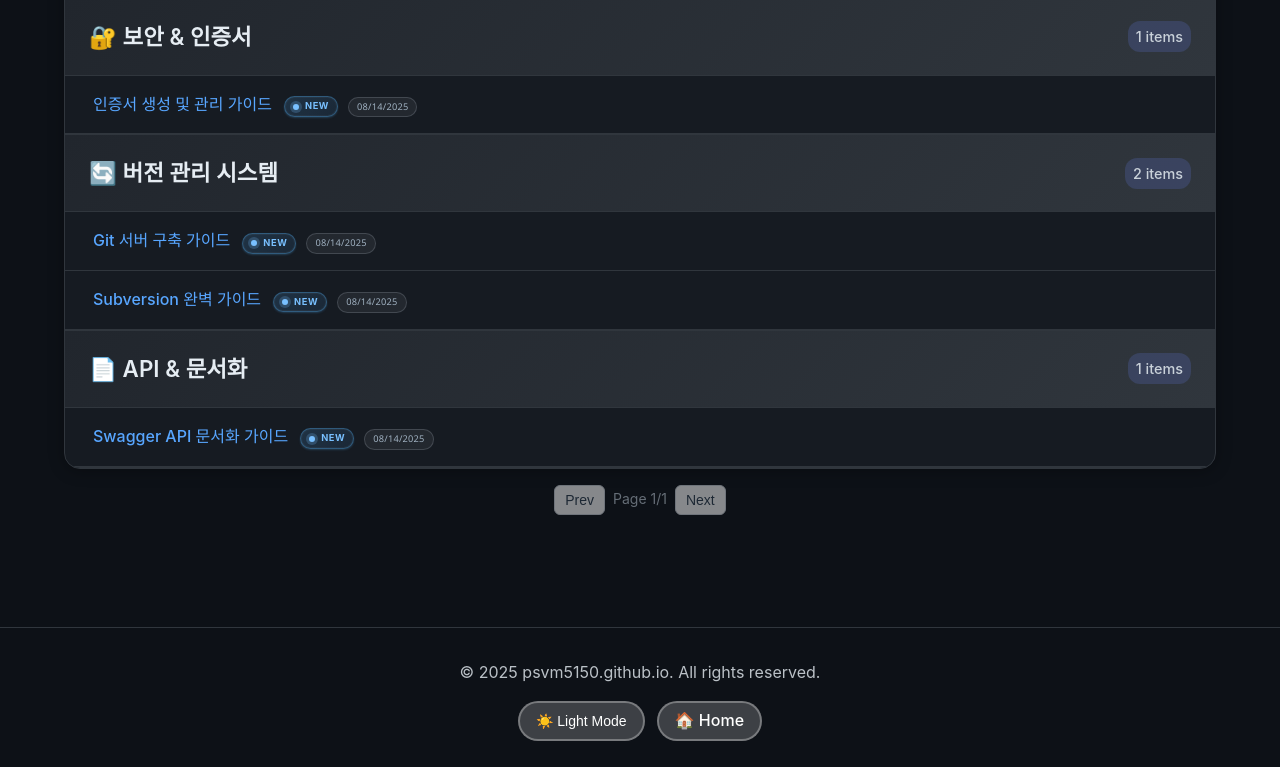
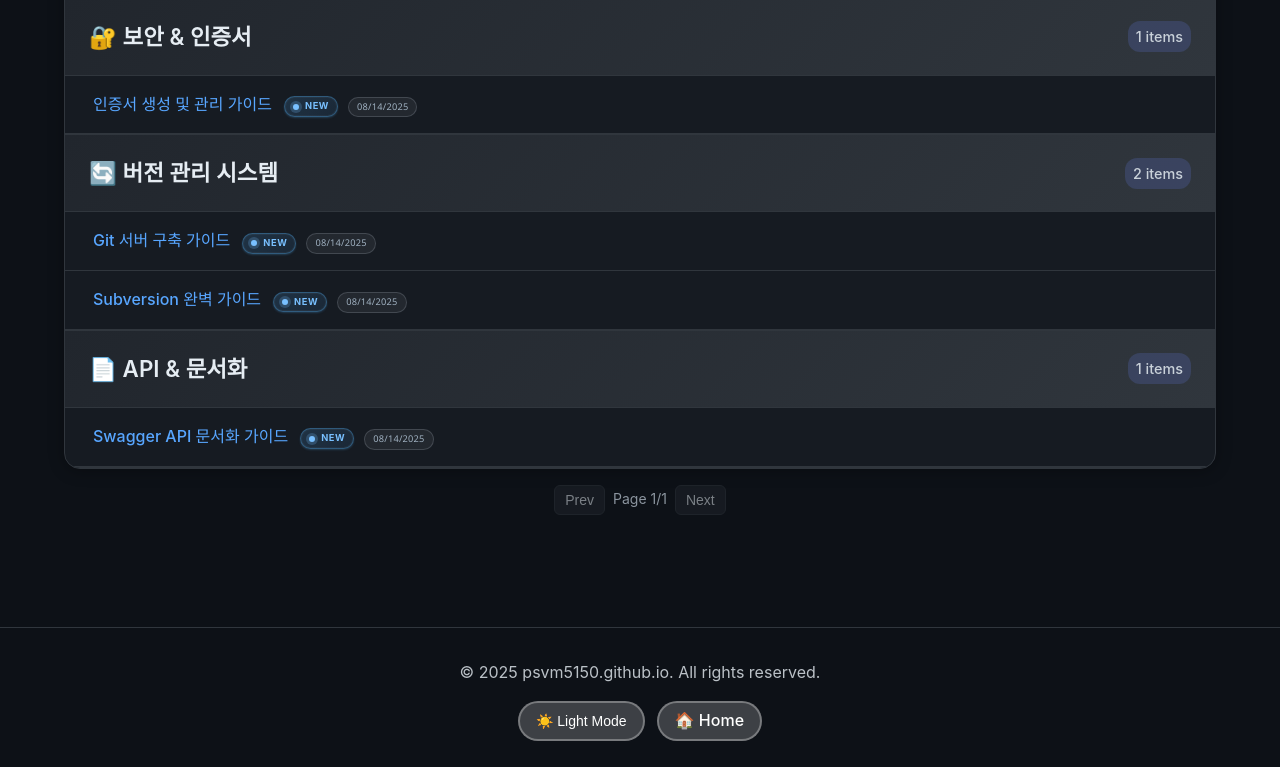
Before and after one commit to psvm5150/blogboy-citadel, a plain HTML site: page index.html in a window 1280 px wide. Both pictures are taken after a click on the button "🌙 Dark Mode". Shown: the part 1089-1856 px from the top of the page. Drawn offline with Linux system fonts and the light colour scheme.

Commit message:
style: improve pagination button colors in dark mode
- Change pagination button background to slightly darker gray (#1f242b)
- Add darker hover state for better visual feedback
- Adjust page info text color for consistency in dark theme

```diff
--- a/css/main.css
+++ b/css/main.css
@@ -414,6 +414,18 @@ body {
     color: #e6edf3;
 }
 
+/* Pagination (Dark Mode) - slightly darker gray for better aesthetics */
+.darkmode .pagination button {
+    background: #1f242b; /* slightly darker gray */
+    border: 1px solid #30363d;
+    color: #e6edf3;
+}
+.darkmode .pagination button:hover:not(:disabled) {
+    background: #242a31; /* a touch darker on hover */
+}
+.darkmode .pagination .page-info {
+    color: #8b949e;
+}
 
 .darkmode .site-title {
     background: rgba(102, 126, 234, 0.8);
```
